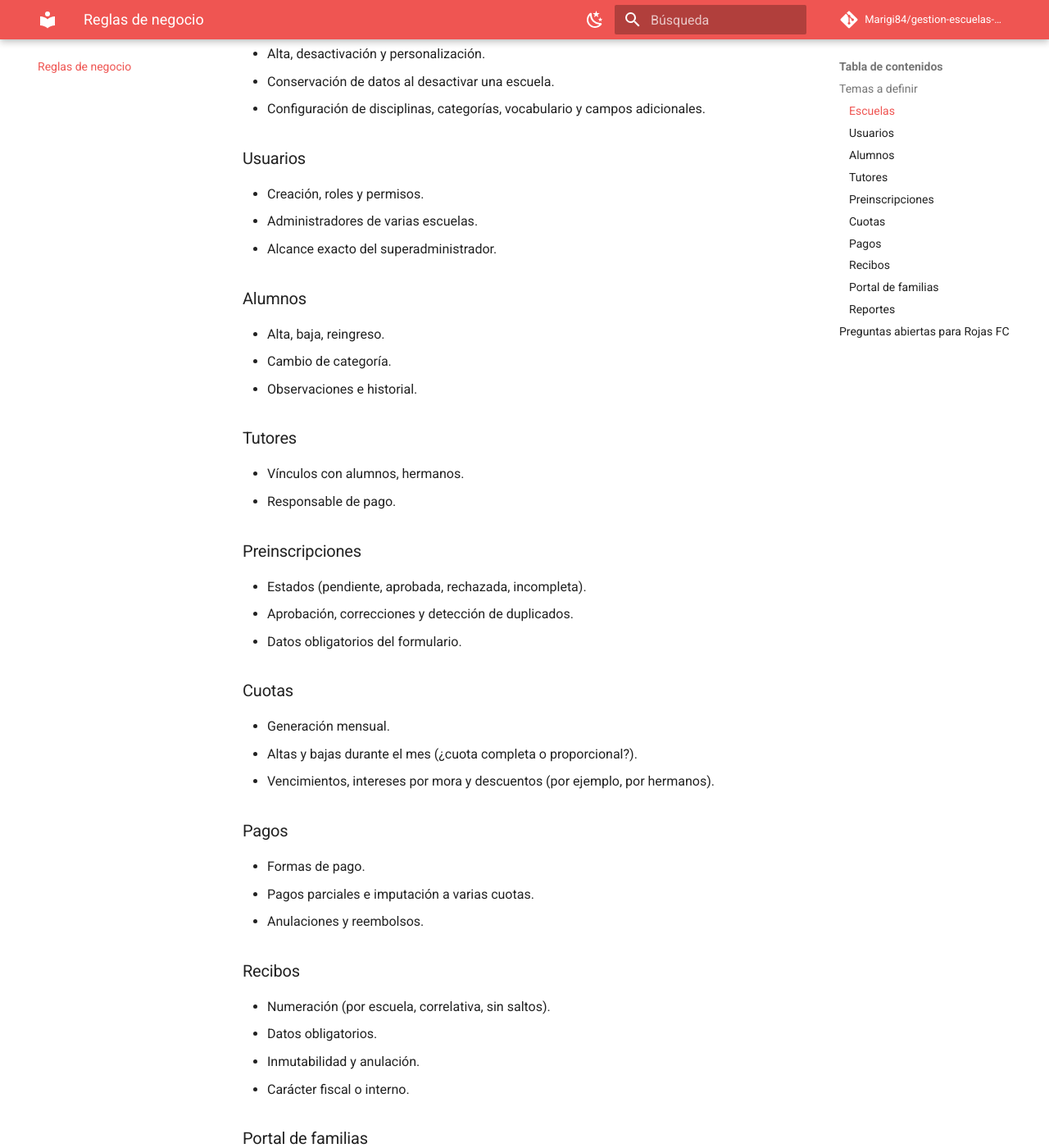
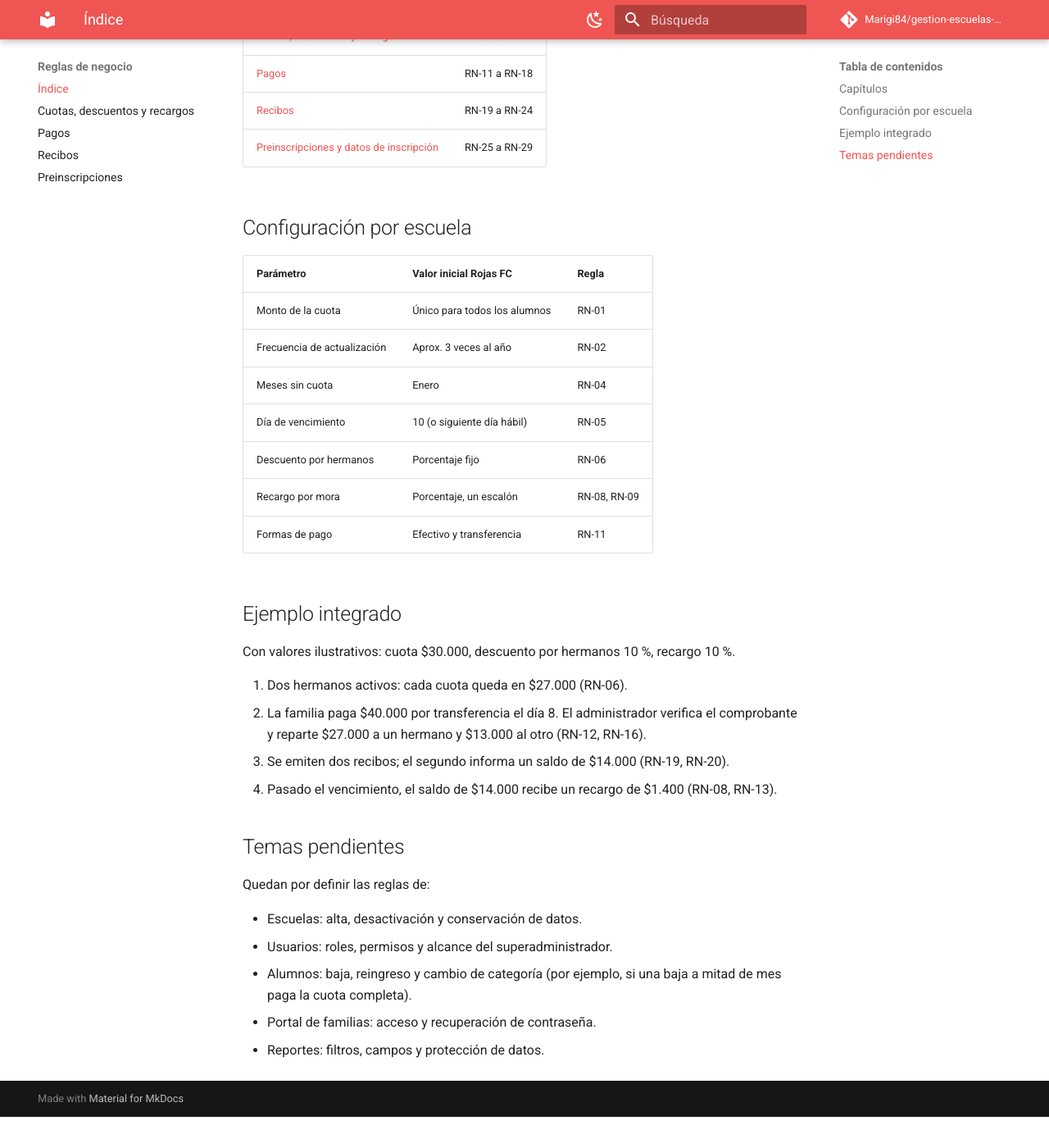
Before and after one commit to Marigi84/gestion-escuelas-deportivas, an MkDocs documentation site: the page built from docs/03-reglas-de-negocio/index.md, in a window 1280 px wide and 1400 px high, scrolled down 487 px. Shown: the whole window at 82% size. Built offline with MkDocs 1.6.1 and Material for MkDocs 9.7.7, drawn with Linux system fonts in a browser that asks for light colours; comment, search, counter and statistics services are not loaded; after the commit the page ends 1849 px from its top, so only the background shows below that; some of the changed text lies outside the part shown.

Commit message:
docs: definir reglas de negocio de cuotas, pagos, recibos y preinscripciones (#15)
Co-authored-by: Marina <205234654+Marigi84@users.noreply.github.com>

```diff
--- a/docs/03-reglas-de-negocio/index.md
+++ b/docs/03-reglas-de-negocio/index.md
@@ -1,67 +1,45 @@
 # Reglas de negocio
 
-!!! warning "Próximo capítulo"
-    Es el siguiente capítulo acordado y debe completarse **antes de diseñar la base de datos**. Este documento lista los temas a definir y las preguntas abiertas.
+Reglas que gobiernan el comportamiento del sistema. Cada regla tiene un identificador `RN-XX` que se referencia desde historias de usuario, casos de uso y pruebas.
 
-Cada regla se registrará con un identificador `RN-XX`, su descripción, el módulo, ejemplos y la fuente (quién la validó y cuándo).
+Las reglas se definieron con la escuela piloto, **Rojas Fútbol Club**, el 26/11/2026. Siguiendo [ADR-004](../adr/0004-plataforma-multidisciplina.md), los valores concretos (porcentajes, días, meses) son **configurables por escuela**; los de Rojas FC figuran como valores iniciales.
 
-## Temas a definir
+## Capítulos
 
-### Escuelas
-- Alta, desactivación y personalización.
-- Conservación de datos al desactivar una escuela.
-- Configuración de disciplinas, categorías, vocabulario y campos adicionales.
+| Capítulo | Reglas |
+|---|---|
+| [Cuotas, descuentos y recargos](cuotas.md) | RN-01 a RN-10 |
+| [Pagos](pagos.md) | RN-11 a RN-18 |
+| [Recibos](recibos.md) | RN-19 a RN-24 |
+| [Preinscripciones y datos de inscripción](preinscripciones.md) | RN-25 a RN-29 |
 
-### Usuarios
-- Creación, roles y permisos.
-- Administradores de varias escuelas.
-- Alcance exacto del superadministrador.
+## Configuración por escuela
 
-### Alumnos
-- Alta, baja, reingreso.
-- Cambio de categoría.
-- Observaciones e historial.
+| Parámetro | Valor inicial Rojas FC | Regla |
+|---|---|---|
+| Monto de la cuota | Único para todos los alumnos | RN-01 |
+| Frecuencia de actualización | Aprox. 3 veces al año | RN-02 |
+| Meses sin cuota | Enero | RN-04 |
+| Día de vencimiento | 10 (o siguiente día hábil) | RN-05 |
+| Descuento por hermanos | Porcentaje fijo | RN-06 |
+| Recargo por mora | Porcentaje, un escalón | RN-08, RN-09 |
+| Formas de pago | Efectivo y transferencia | RN-11 |
 
-### Tutores
-- Vínculos con alumnos, hermanos.
-- Responsable de pago.
+## Ejemplo integrado
 
-### Preinscripciones
-- Estados (pendiente, aprobada, rechazada, incompleta).
-- Aprobación, correcciones y detección de duplicados.
-- Datos obligatorios del formulario.
+Con valores ilustrativos: cuota $30.000, descuento por hermanos 10 %, recargo 10 %.
 
-### Cuotas
-- Generación mensual.
-- Altas y bajas durante el mes (¿cuota completa o proporcional?).
-- Vencimientos, intereses por mora y descuentos (por ejemplo, por hermanos).
+1. Dos hermanos activos: cada cuota queda en $27.000 (RN-06).
+2. La familia paga $40.000 por transferencia el día 8. El administrador verifica el comprobante y reparte $27.000 a un hermano y $13.000 al otro (RN-12, RN-16).
+3. Se emiten dos recibos; el segundo informa un saldo de $14.000 (RN-19, RN-20).
+4. Pasado el vencimiento, el saldo de $14.000 recibe un recargo de $1.400 (RN-08, RN-13).
 
-### Pagos
-- Formas de pago.
-- Pagos parciales e imputación a varias cuotas.
-- Anulaciones y reembolsos.
+## Temas pendientes
 
-### Recibos
-- Numeración (por escuela, correlativa, sin saltos).
-- Datos obligatorios.
-- Inmutabilidad y anulación.
-- Carácter fiscal o interno.
+Quedan por definir las reglas de:
 
-### Portal de familias
-- Permisos y acceso.
-- Recuperación de contraseña.
-
-### Reportes
-- Filtros, formatos y campos.
-- Protección de datos según el rol.
-
-## Preguntas abiertas para Rojas FC
-
-1. ¿Cuál es el monto de la cuota y varía por categoría?
-2. ¿Qué día vence la cuota?
-3. ¿Se cobra recargo por mora? ¿Monto fijo o porcentaje? ¿Desde qué día?
-4. ¿Hay descuento por hermanos u otros descuentos?
-5. ¿Se aceptan pagos parciales?
-6. ¿Qué formas de pago se usan (efectivo, transferencia, otra)?
-7. ¿Los recibos tienen valor fiscal o son comprobantes internos?
-8. ¿Qué datos se piden hoy en la inscripción?
+- Escuelas: alta, desactivación y conservación de datos.
+- Usuarios: roles, permisos y alcance del superadministrador.
+- Alumnos: baja, reingreso y cambio de categoría (por ejemplo, si una baja a mitad de mes paga la cuota completa).
+- Portal de familias: acceso y recuperación de contraseña.
+- Reportes: filtros, campos y protección de datos.
--- /dev/null
+++ b/docs/gestion/minutas/2026-11-26-reglas-de-negocio.md
@@ -0,0 +1,21 @@
+# Minuta – Reglas de negocio de cuotas y pagos – 26/11/2026
+
+**Participantes:** Marina · **Escuela de referencia:** Rojas FC
+
+## Decisiones
+
+- Cuota de monto único, actualizada unas 3 veces al año, con historial de vigencias.
+- Descuento por hermanos: mismo porcentaje para todos los hermanos, sin importar cuántos sean. No hay otros descuentos.
+- Se cobra el mes en curso. Vencimiento el día 10 o el siguiente día hábil. Enero sin cuota (configurable).
+- Recargo porcentual configurable sobre el saldo de la cuota con descuento; posibilidad de un segundo escalón; el administrador puede condonarlo.
+- Pagos parciales y adelantados permitidos; se cancela primero la deuda más antigua; un aumento posterior deja la diferencia pendiente.
+- Formas de pago: efectivo y transferencia verificada con comprobante. Una transferencia puede cubrir a varios hermanos y se reparte en un pago por alumno.
+- Recibo interno en PDF, automático, uno por alumno, con saldo pendiente; enlace a ARCA si hace falta factura; anulaciones con historial.
+- Datos obligatorios y opcionales de inscripción definidos; el administrador puede cargar alumnos directamente.
+
+Detalle en [Reglas de negocio](../../03-reglas-de-negocio/index.md).
+
+## Próximos pasos
+
+- Reglas pendientes: escuelas, usuarios, bajas y reingresos de alumnos, portal y reportes.
+- Luego: casos de uso y modelo de datos.
--- a/mkdocs.yml
+++ b/mkdocs.yml
@@ -51,7 +51,12 @@ nav:
       - Funcionales: 02-requisitos/requisitos-funcionales.md
       - No funcionales: 02-requisitos/requisitos-no-funcionales.md
       - Historias de usuario: 02-requisitos/historias-de-usuario.md
-  - Reglas de negocio: 03-reglas-de-negocio/index.md
+  - Reglas de negocio:
+      - Índice: 03-reglas-de-negocio/index.md
+      - Cuotas, descuentos y recargos: 03-reglas-de-negocio/cuotas.md
+      - Pagos: 03-reglas-de-negocio/pagos.md
+      - Recibos: 03-reglas-de-negocio/recibos.md
+      - Preinscripciones: 03-reglas-de-negocio/preinscripciones.md
   - Modelo de datos: 04-modelo-de-datos/index.md
   - Arquitectura: 05-arquitectura/index.md
   - Sitio público: 06-sitio-publico/rojas-fc.md
@@ -68,3 +73,4 @@ nav:
       - Riesgos: gestion/riesgos.md
       - Minutas:
           - 2026-11-26 Minuta inicial: gestion/minutas/2026-11-26-minuta-inicial.md
+          - 2026-11-26 Reglas de negocio: gestion/minutas/2026-11-26-reglas-de-negocio.md
```
Also changed, not shown: CHANGELOG.md (+1 -0 lines), docs/03-reglas-de-negocio/cuotas.md (added, +34 -0 lines), docs/03-reglas-de-negocio/pagos.md (added, +17 -0 lines), docs/03-reglas-de-negocio/preinscripciones.md (added, +18 -0 lines), docs/03-reglas-de-negocio/recibos.md (added, +13 -0 lines), docs/index.md (+1 -1 lines).
